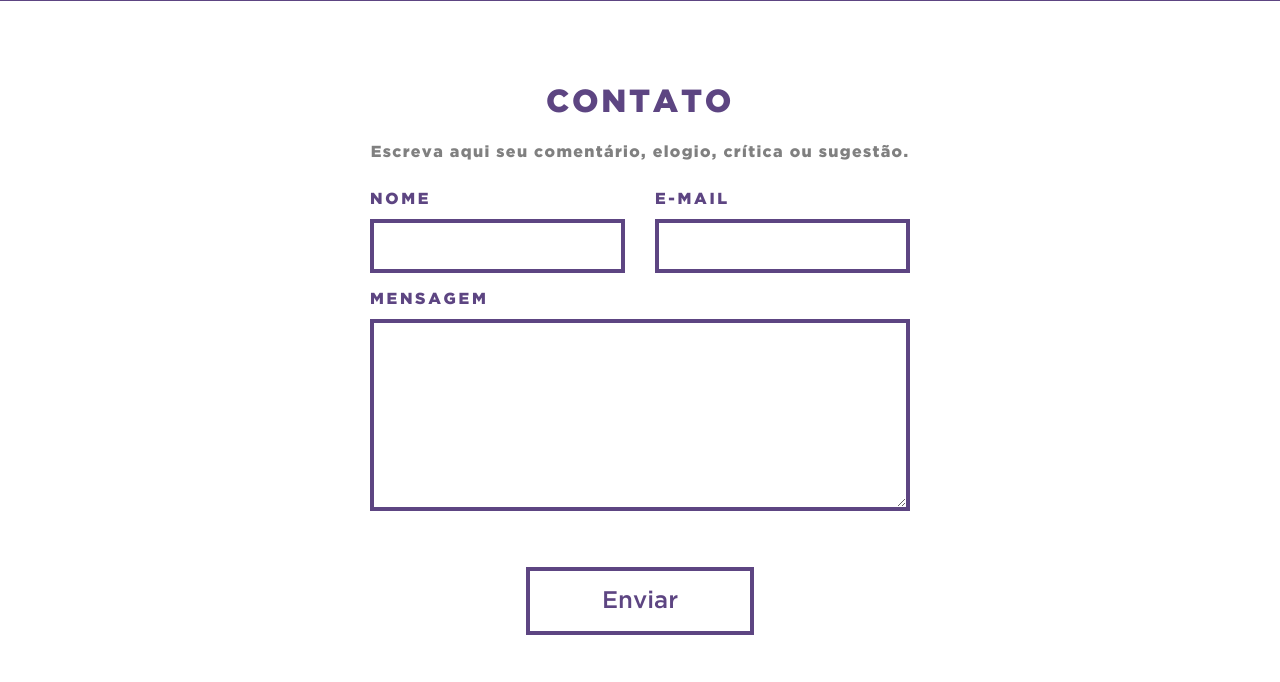
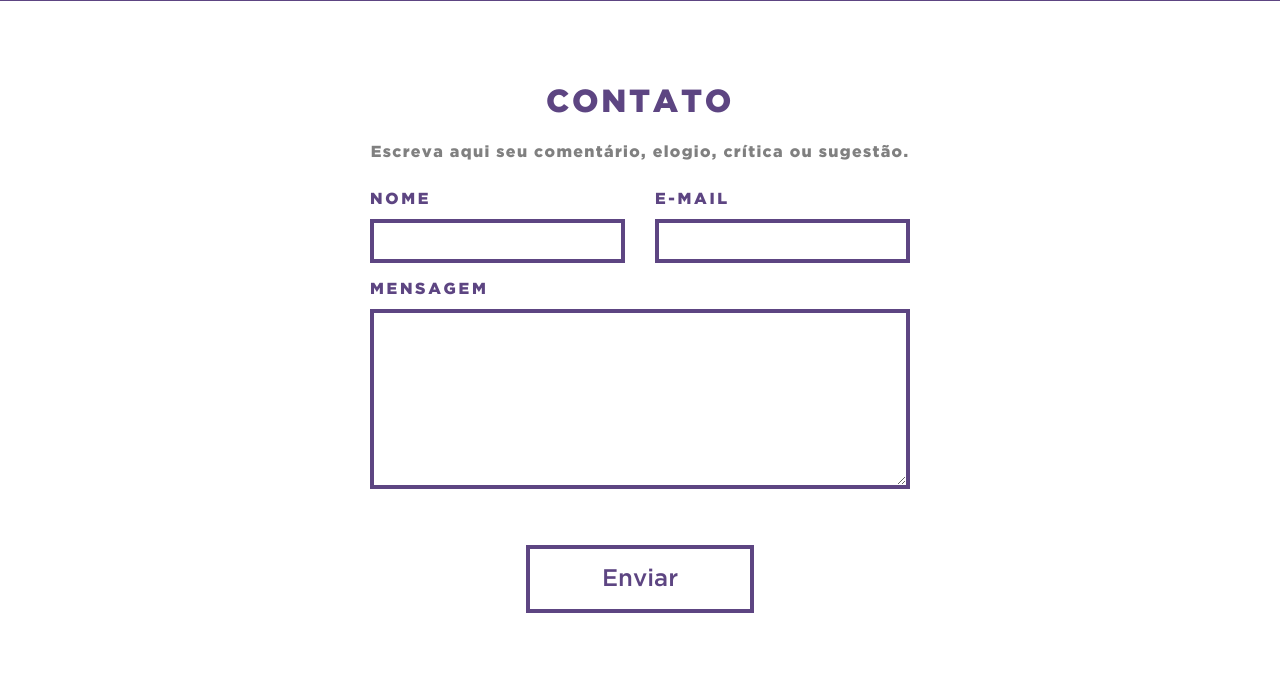
Before and after one commit to williamlagos/brauerei, a Django app: page / in a window 1280 px wide. Shown: the part 3326-4008 px from the top of the page. Run offline with Django 3.2, Linux system fonts and the light colour scheme; some libraries are stand-ins or nearby versions.

Commit message:
Inverted look on background cover and reduced another font sizes

```diff
--- a/templates/index.html
+++ b/templates/index.html
@@ -192,10 +192,11 @@
         </div>
       </div>
     </nav>
-    <div id="cover" class="cover text-center">
-      <!-- <div id="message" class="col-md-4" style="margin:0 auto">
-        <h1 style="color:white; line-height:1.5em">Toda hora é uma boa hora para diversão.</h1>
-      </div> -->
+    <div id="cover" class="cover">
+      <!--<div id="message" class="col-md-3">
+        <h1 style="color:white; line-height:1.5em; margin-bottom:1em">Toda hora é uma boa hora para diversão.</h1>
+        <h4 style="color:white;">Baixe o app</h4>
+      </div>-->
     </div>
     <div id="howitworks" class="purple container-fluid">
       <br>
@@ -310,17 +311,17 @@
               <div class="row">
                 <div class="col">
                   <label for="inputName1">NOME</label>
-                  <input type="name" class="form-control vupit-form-control" id="inputName1">
+                  <input style="font-size:1em" type="name" class="form-control vupit-form-control" id="inputName1">
                 </div>
                 <div class="col">
                   <label for="inputEmail1">E-MAIL</label>
-                  <input type="email" class="form-control vupit-form-control" id="inputEmail1">
+                  <input style="font-size:1em" type="email" class="form-control vupit-form-control" id="inputEmail1">
                 </div>
               </div>
               <div class="row">
                 <div class="col">
                   <label for="inputMessage1">MENSAGEM</label>
-                  <textarea rows="5" class="vupit-form-control" id="inputMessage1"></textarea>
+                  <textarea style="font-size:1em" rows="7" class="vupit-form-control" id="inputMessage1"></textarea>
                 </div>
               </div>
               <div class="row text-center">
```
Also changed, not shown: vupit/public/img/friends.jpg.
